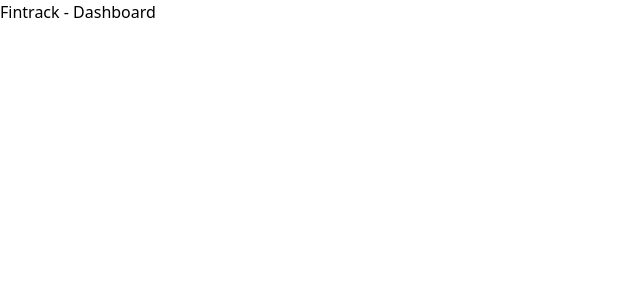
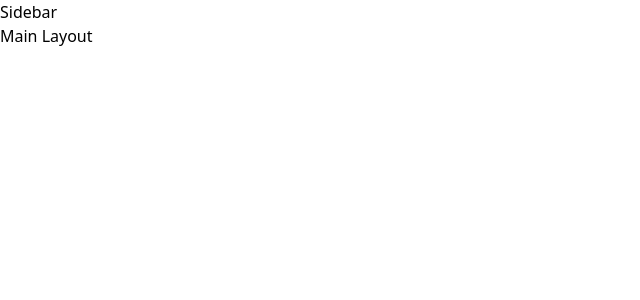
Before and after one commit to AndyAlvarezC/fintrack-dashboard, a React (Vite) app: page / in a window 1280 px wide. Shown: the top 300 px of the page, without its empty margins (0-640 px from the left). Built offline with nearby package versions, Linux system fonts and the light colour scheme.

Commit message:
Initialized main structure

```diff
--- a/src/App.tsx
+++ b/src/App.tsx
@@ -1,9 +1,10 @@
+import MainLayout from "./layouts/MainLayout";
 
 function App() {
 
   return (
     <>
-      <h1>Fintrack - Dashboard</h1>
+      <MainLayout />
     </>
   )
 }
--- /dev/null
+++ b/src/components/Sidebar/Sidebar.tsx
@@ -0,0 +1,6 @@
+
+export default function Sidebar() {
+  return (
+    <div>Sidebar</div>
+  )
+}
--- /dev/null
+++ b/src/components/Sidebar/SidebarItem.tsx
@@ -0,0 +1,6 @@
+
+export default function SidebarItem() {
+  return (
+    <div>SidebarItem</div>
+  )
+}
--- /dev/null
+++ b/src/layouts/MainLayout.tsx
@@ -0,0 +1,10 @@
+import Sidebar from "../components/Sidebar/Sidebar"
+
+export default function MainLayout() {
+  return (
+    <>
+      <Sidebar />
+      <h1>Main Layout</h1>
+    </>
+  )
+}
```
Also changed, not shown: src/pages/Dashboard/Dashboard.tsx (added).
